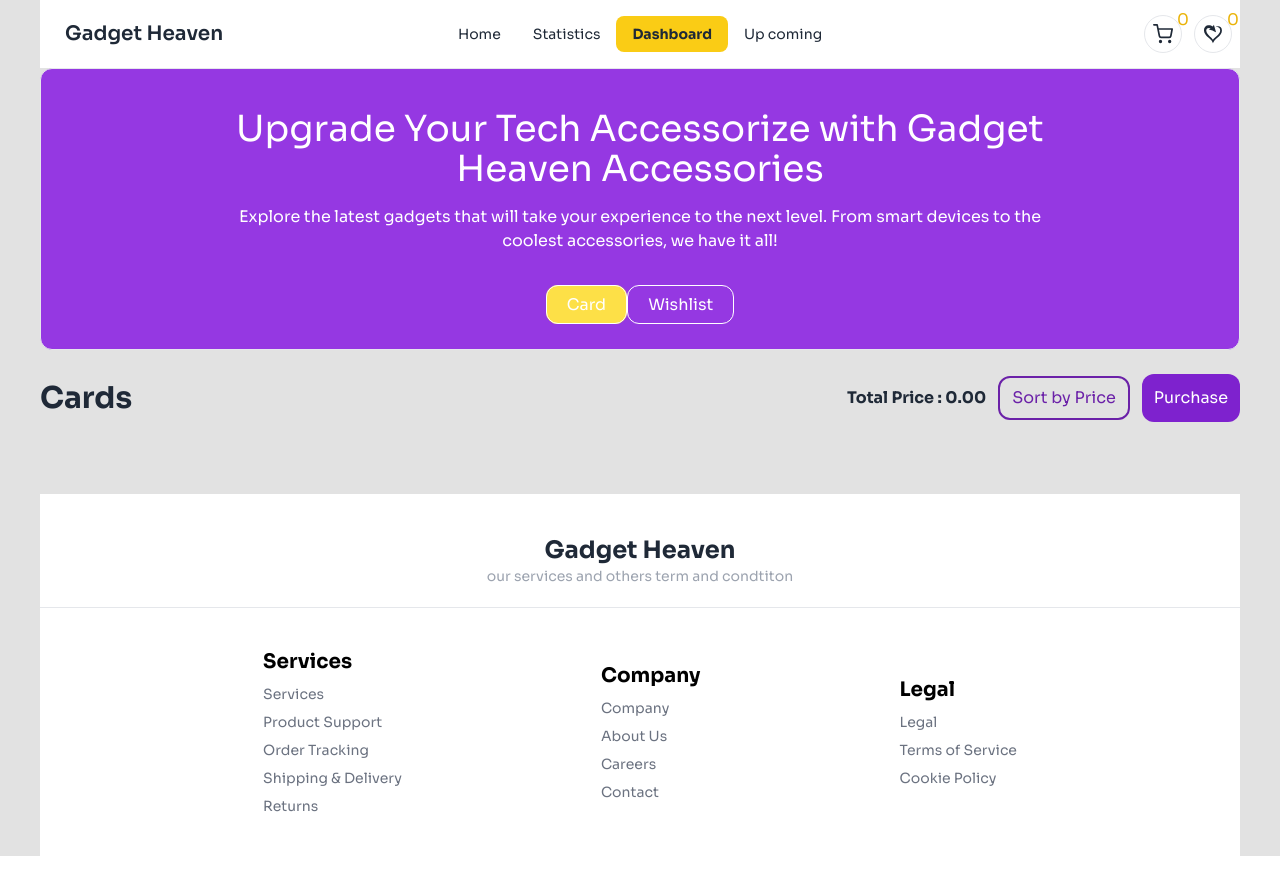
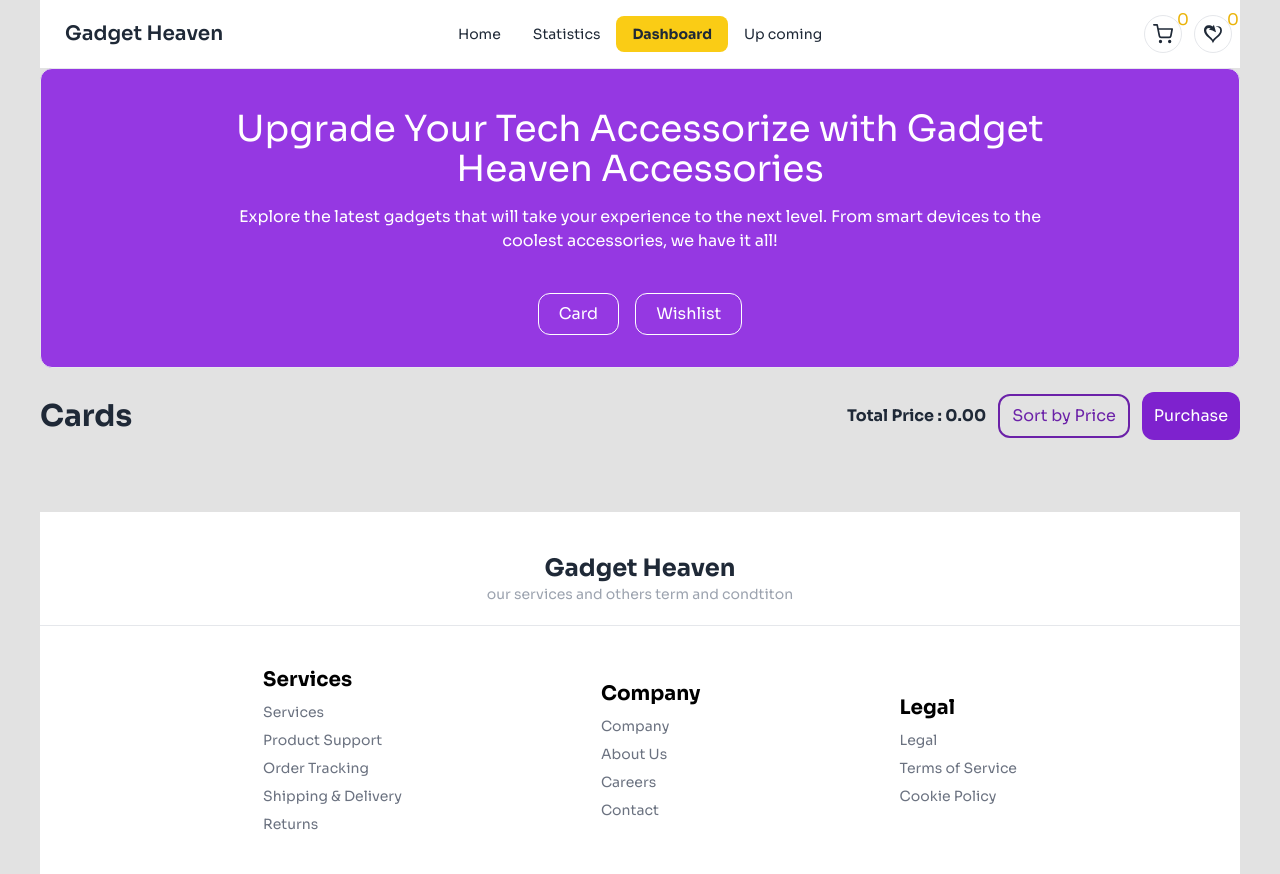
Before and after one commit to mdopi2024/my-gadget-heaven, a React (Vite) app: page /deshboard in a window 1280 px wide. Built offline with nearby package versions, Linux system fonts and the light colour scheme.

Commit message:
almost done

```diff
--- a/src/Routes/Routes.jsx
+++ b/src/Routes/Routes.jsx
@@ -10,6 +10,7 @@ import Deatiles from "../components/Deatiles";
 import DeshBoardCard from "../components/DeshBoardCard";
 import Wishlist from "../components/Wishlist";
 import UpComing from "../pages/UpComing";
+import ErrorPage from "../components/ErrorPage";
 
 
 
@@ -19,6 +20,7 @@ const router = createBrowserRouter([
     {
       path: "/",
       element: <MainLayOut></MainLayOut>,
+      errorElement:<ErrorPage></ErrorPage>,
       children:[
         {
             path:'/',
--- /dev/null
+++ b/src/components/ErrorPage.jsx
@@ -0,0 +1,12 @@
+import React from 'react';
+
+const ErrorPage = () => {
+    return (
+        <div className='text-center text-purple-600 pt-56'>
+           <h1 className='text-5xl '>Data not fuound </h1>
+           <p className='text-3xl '>Try Again</p>
+        </div>
+    );
+};
+
+export default ErrorPage;
--- a/src/pages/DeshBoard.jsx
+++ b/src/pages/DeshBoard.jsx
@@ -12,9 +12,9 @@ const DeshBoard = () => {
          <h3 className='text-3xl md:text-4xl'>Upgrade Your Tech Accessorize with Gadget Heaven Accessories</h3>
          <p>Explore the latest gadgets that will take your experience to the next level. From smart devices to the coolest accessories, we have it all!</p>
          </div>
-         <div>
-            <NavLink to=''  className={ ({isActive})=>`border border-white px-5 py-2 rounded-xl text-white ${isActive?'!bg-yellow-300':''}`}>Card</NavLink>
-            <NavLink to='wishlist'  className={ ({isActive})=>`border border-white px-5 py-2 rounded-xl text-white  ${isActive?'!bg--300':''} `}>Wishlist</NavLink>
+         <div className='flex gap-4'>
+            <NavLink to=''  className='border border-white px-5 py-2 rounded-xl text-white'>Card</NavLink>
+            <NavLink to='wishlist' className='border border-white px-5 py-2 rounded-xl text-white'>Wishlist</NavLink>
          </div>
 
         </div>
--- a/src/pages/Statics.jsx
+++ b/src/pages/Statics.jsx
@@ -5,7 +5,7 @@ const Statics = () => {
     return (
         <div>
           <Healmate title={'Stastic'}></Healmate>
-          I am statics
+          <h1 className='text-4xl text-purple-600 text-center my-20'>There is no Data available</h1>
         </div>
     );
 };
```
